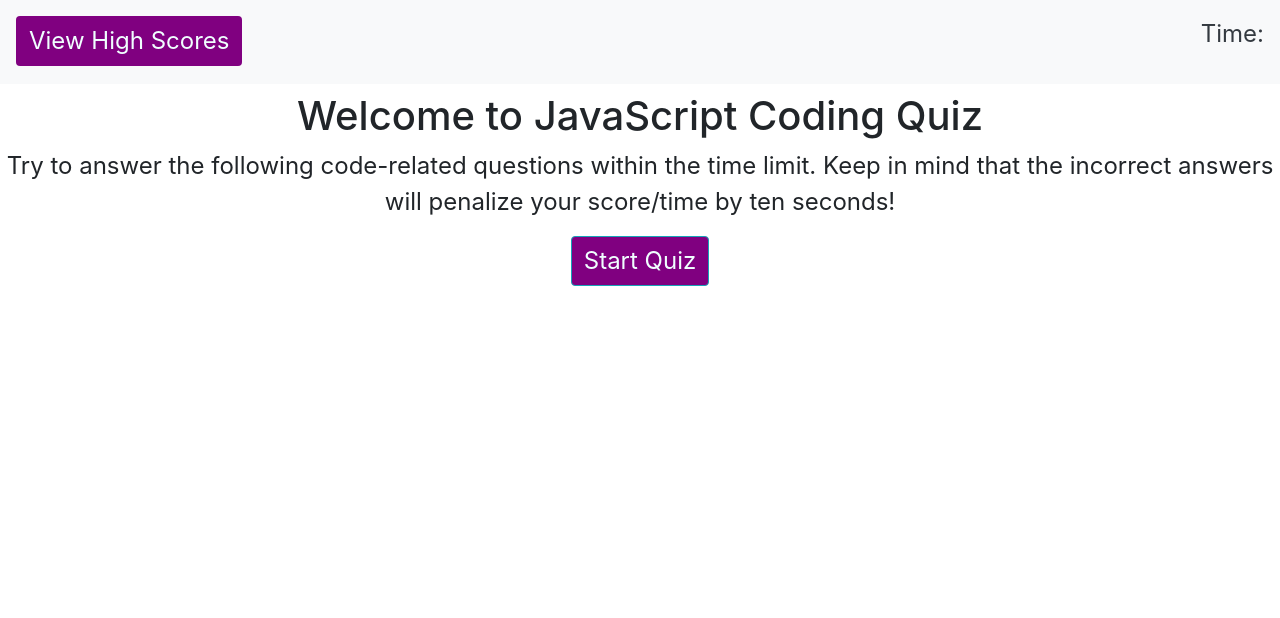
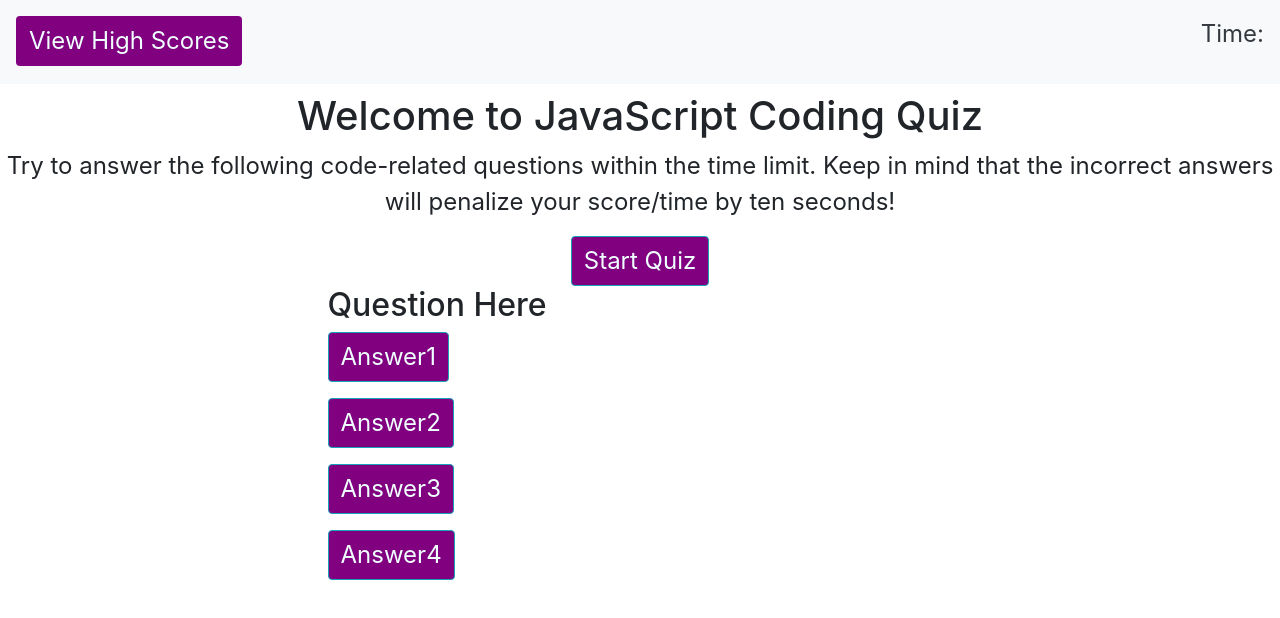
Before and after one commit to Sdott3/code-quiz, a plain HTML site: page index.html in a window 1280 px wide. Drawn offline with nearby package versions, Linux system fonts and the light colour scheme.

Commit message:
deleted quiz page added answer container to index.html

```diff
--- a/index.html
+++ b/index.html
@@ -24,7 +24,7 @@
         </div>
     </div>
 
-
+    <!-- Quiz Intro -->
     <div id="container">
         <section id="intro">
             <div class="row">
@@ -41,6 +41,32 @@
         </section>
     </div>
 
+    <!-- Section for Question and Answers // Show upon Start-->
+    <section id="questions">
+        <div class="row">
+            <div class="col-3"></div>
+            <div class="col-6">
+                <h2 id="question">Question Here</h2>
+                <ul class="list-unstyled">
+                    <li class="mb-3"><button id="answer1" value="a" type="button"
+                            class="btn btn-info">Answer1</button></li>
+                    <li class="mb-3"><button id="answer2" value="b" type="button"
+                            class="btn btn-info">Answer2</button></li>
+                    <li class="mb-3"><button id="answer3" value="c" type="button"
+                            class="btn btn-info">Answer3</button></li>
+                    <li class="mb-3"><button id="answer4" value="d" type="button"
+                            class="btn btn-info">Answer4</button></li>
+                </ul>
+                <div id="yesno">
+                    <!--correct or incorrect answer logic is in JS-->
+                </div>
+            </div>
+        </div>
+    </section>
+
+
+
+
     <script src="./assets/js/script.js"></script>
 </body>
 
```
Also changed, not shown: quiz.html (deleted, +0 -53 lines).
